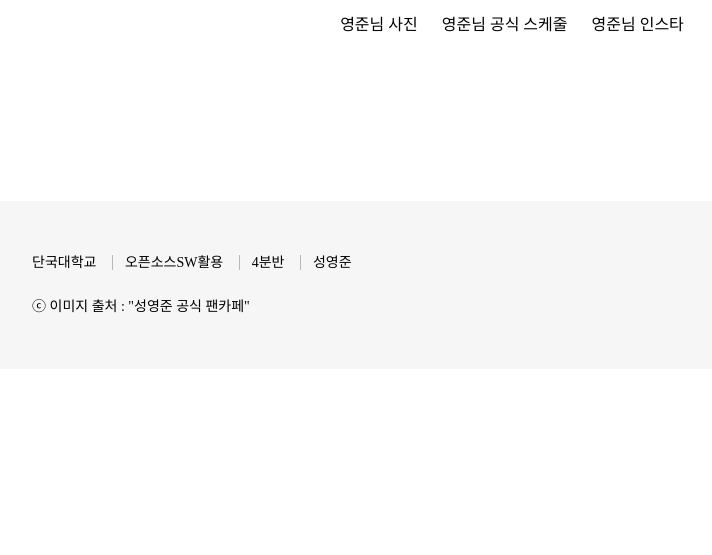
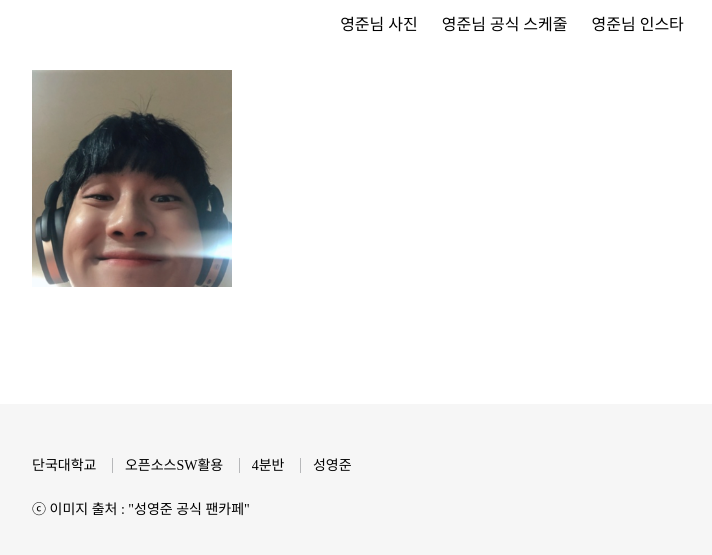
Before and after one commit to yxun20/Mid-Term-Project, a plain HTML site: page home.html in a window 1280 px wide. Shown: the part 207-762 px from the top of the page, without its empty margins (128-840 px from the left). Drawn offline with Linux system fonts and the light colour scheme; a web font is replaced by a local one.

Commit message:
Update home.html

```diff
--- a/home.html
+++ b/home.html
@@ -25,7 +25,7 @@
         <div class = "mainsection">
             <div class = 'mainImage'>
                 <div class = 'img1'>
-                    <img src="" width ="200px">
+                    <img src="001.jpg" width ="200px">
                 </div>
                 <div class = 'img2'>
                     <img src="" width ="200px">
```
